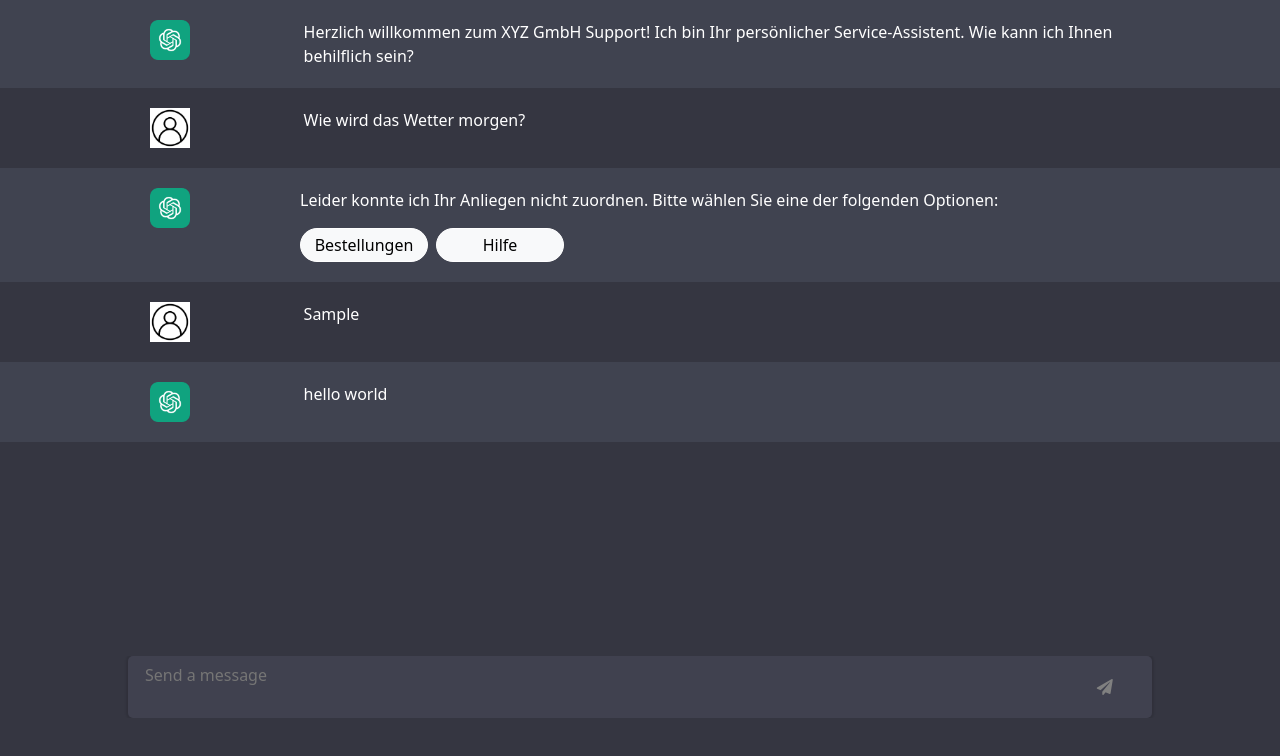
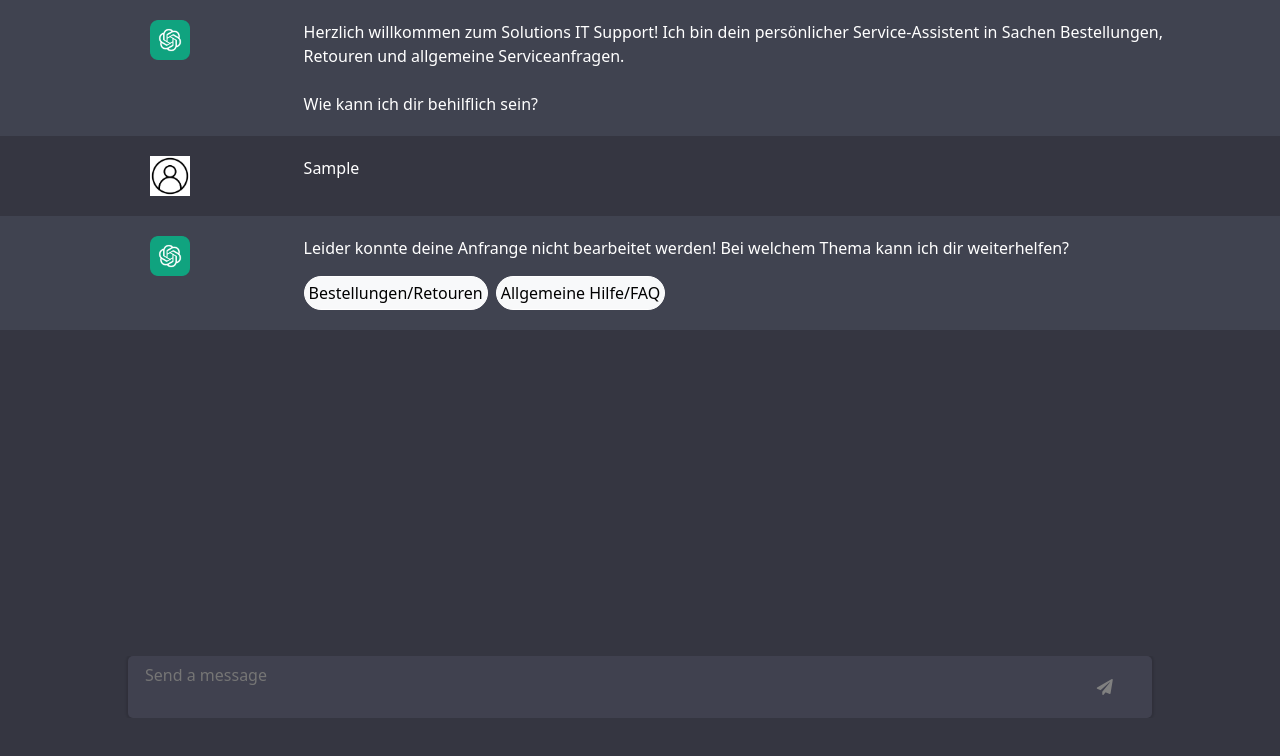
Before and after one commit to Filipza/LF6-Chatbot, a website built with Vite: page index.html in a window 1280 px wide. Both pictures are taken after typing "Sample" into the empty fields and a click on the button 1104 px from the left and 687 px from the top of the page. Built offline with nearby package versions, Linux system fonts and the light colour scheme; files whose address does not match are found by name.

Commit message:
create first conversation options

```diff
--- a/index.html
+++ b/index.html
@@ -13,61 +13,26 @@
       rel="shortcut icon"
       href="images/chatgpt-favicon.png"
       type="image/x-icon" />
+    <link rel="preload" as="image" href="images/user-icon.png">
   </head>
   <body>
-    <!-- START MAIN CONTAINER -->
     <div class="container-fluid">
       <div class="row">
-        <!-- START CONTENT -->
         <div class="content p-0 col-lg-12 col-md-12">
           <div class="chat-content-area pb-4">
-            <!-- START GPT CHAT -->
             <div class="gpt-chat-box">
               <div class="sub-chat-box">
                 <div class="chat-icon">
                   <img class="chatgpt-icon" src="images/gpt-icon.png" />
                 </div>
                 <div class="chat-txt">
-                  Herzlich willkommen zum XYZ GmbH Support! Ich bin Ihr
-                  persönlicher Service-Assistent. Wie kann ich Ihnen behilflich
-                  sein?
+                  Herzlich willkommen zum Solutions IT Support! Ich bin dein
+                  persönlicher Service-Assistent in Sachen Bestellungen, Retouren und allgemeine Serviceanfragen.
+                  <br><br>
+                  Wie kann ich dir behilflich sein?
                 </div>
               </div>
             </div>
-
-            <!-- START USER CHAT -->
-            <div class="user-chat-box">
-              <div class="sub-chat-box">
-                <div class="chat-icon">
-                  <img class="chatgpt-icon" src="images/user-icon.png" />
-                </div>
-                <div class="chat-txt">Wie wird das Wetter morgen?</div>
-              </div>
-            </div>
-
-            <!-- START GPT CHAT -->
-            <div class="row gpt-chat-box">
-              <div class="sub-chat-box">
-                <div class="chat-icon">
-                  <img class="chatgpt-icon" src="images/gpt-icon.png" />
-                </div>
-                <div class="chat-txt">
-                  Leider konnte ich Ihr Anliegen nicht zuordnen. Bitte wählen
-                  Sie eine der folgenden Optionen:
-
-                  <div class="chat-options d-flex mt-3">
-                    <button class="option-btn p-1 me-2 btn btn-light">
-                      Bestellungen
-                    </button>
-                    <button class="option-btn p-1 me-2 btn btn-light">
-                      Hilfe
-                    </button>
-                  </div>
-                </div>
-              </div>
-            </div>
-
-            <!-- START CHAT INPUTS -->
           </div>
           <div
             class="chat-input-area d-flex justify-content-center overflow-hidden mt-3">
--- a/js/chat.js
+++ b/js/chat.js
@@ -1,27 +1,102 @@
-let submitForm = document.querySelector('form')
-let textInput = document.querySelector('textarea')
-submitForm.addEventListener('submit', (e) => {
-  e.preventDefault()
-  console.log(textInput.value)
-  createChatbox(true, textInput.value)
-  createChatbox(false, "hello world")
-  e.target.reset()
-})
+const submitForm = document.querySelector("form");
+const textInput = document.querySelector("textarea");
+const chatContentArea = document.querySelector(".chat-content-area");
+const orderKeywords = [
+  "bestellungen",
+  "retouren",
+  "retoure",
+  "bestellung",
+  "zurückschicken",
+];
+const helpKeywords = ["hilfe", "kontakt", "anrufen"];
+const menuKeywords = ["home", "menü", "anfang"];
 
-function createChatbox(isUser, message) {
-  const chatBoxType = isUser ? 'user' : 'gpt'
-  let answerTemplate = `<div class="${chatBoxType}-chat-box">
-  <div class="sub-chat-box">
-  <div class="chat-icon">
-    <img class="chatgpt-icon" src="images/${chatBoxType}-icon.png" />
-  </div>
-  <div class="chat-txt">${message}</div>
-</div>
-</div>`
+submitForm.addEventListener("submit", (e) => {
+  e.preventDefault();
+  createUserChatbox(textInput.value);
+  checkInput(textInput.value);
+  e.target.reset();
+});
 
-  document.querySelector('.chat-content-area').insertAdjacentHTML("beforeend", answerTemplate)
-  console.log(document.querySelector('.chat-content-area'));
+function checkInput(input) {
+  const keywords = [...orderKeywords, ...helpKeywords, ...menuKeywords];
+  for (const keyword of keywords) {
+    console.log(input.toLowerCase().includes(keyword));
+    if (input.toLowerCase().includes(keyword)) {
+      if (orderKeywords.includes(keyword)) {
+        createSupportChatbox(
+          "Dir gehts also um Bestellungen, ja? Wähle eine der folgenden Themen",
+          ["Bestellstatus überprüfen", "Retouren"]
+        );
+        return;
+      } else if (helpKeywords.includes(keyword)) {
+        createSupportChatbox("Wie können wir dir helfen?", [
+          "FAQ",
+          "Telefonservice",
+        ]);
+        return;
+      } else if (menuKeywords.includes(keyword)) {
+        createSupportChatbox("Wie kann ich dir behilflich sein?", [
+          "Bestellungen",
+          "Hilfe",
+        ]);
+        return "menu";
+      }
+    }
+  }
 
-  let lastChild = document.querySelector('.chat-content-area').lastChild
-  lastChild.scrollIntoView({block:"center"});
+  createSupportChatbox(
+    "Leider konnte deine Anfrange nicht bearbeitet werden! Bei welchem Thema kann ich dir weiterhelfen?",
+    ["Bestellungen/Retouren", "Allgemeine Hilfe/FAQ"]
+  );
 }
+
+function createUserChatbox(message) {
+  const template = `<div class="user-chat-box">
+    <div class="sub-chat-box">
+      <div class="chat-icon">
+        <img class="chatgpt-icon" src="images/user-icon.png" />
+      </div>
+      <div class="chat-txt">${message}</div>
+    </div>
+  </div>`;
+
+  chatContentArea.insertAdjacentHTML("beforeend", template);
+  chatContentArea.lastChild.scrollIntoView({ block: "center" });
+}
+
+function createSupportChatbox(message, pills) {
+  // hide pills
+  const supportChatBoxes = document.querySelectorAll(
+    ".gpt-chat-box .chat-options"
+  );
+  supportChatBoxes.forEach((box) => {
+    box.remove();
+  });
+
+  let pillsTemplate = "";
+  if (pills.length > 0) {
+    for (const pill of pills) {
+      pillsTemplate += `<button class="option-btn p-1 me-2 btn btn-light">
+        ${pill}
+      </button>`;
+    }
+  }
+  // create chatbox
+  const template = `<div class="gpt-chat-box">
+      <div class="sub-chat-box">
+        <div class="chat-icon">
+          <img class="chatgpt-icon" src="images/gpt-icon.png" />
+        </div>
+        <div class="chat-txt">
+          ${message}
+          <div class="chat-options d-flex mt-3">
+            ${pillsTemplate}
+          </div>
+        </div>
+      </div>
+    </div>`;
+
+  chatContentArea.insertAdjacentHTML("beforeend", template);
+  chatContentArea.lastChild.scrollIntoView({ block: "center" });
+}
--- a/js/main.js
+++ b/js/main.js
@@ -1,8 +1,8 @@
 import '../style.scss';
 import * as bootstrap from 'bootstrap';
 
-(async function () {
-  const res = await fetch('http://localhost:3000/orders');
-  const data = await res.json();
-  console.log(data);
-})();
+// (async function () {
+//   const res = await fetch('http://localhost:3000/orders');
+//   const data = await res.json();
+//   console.log(data);
+// })();
```
